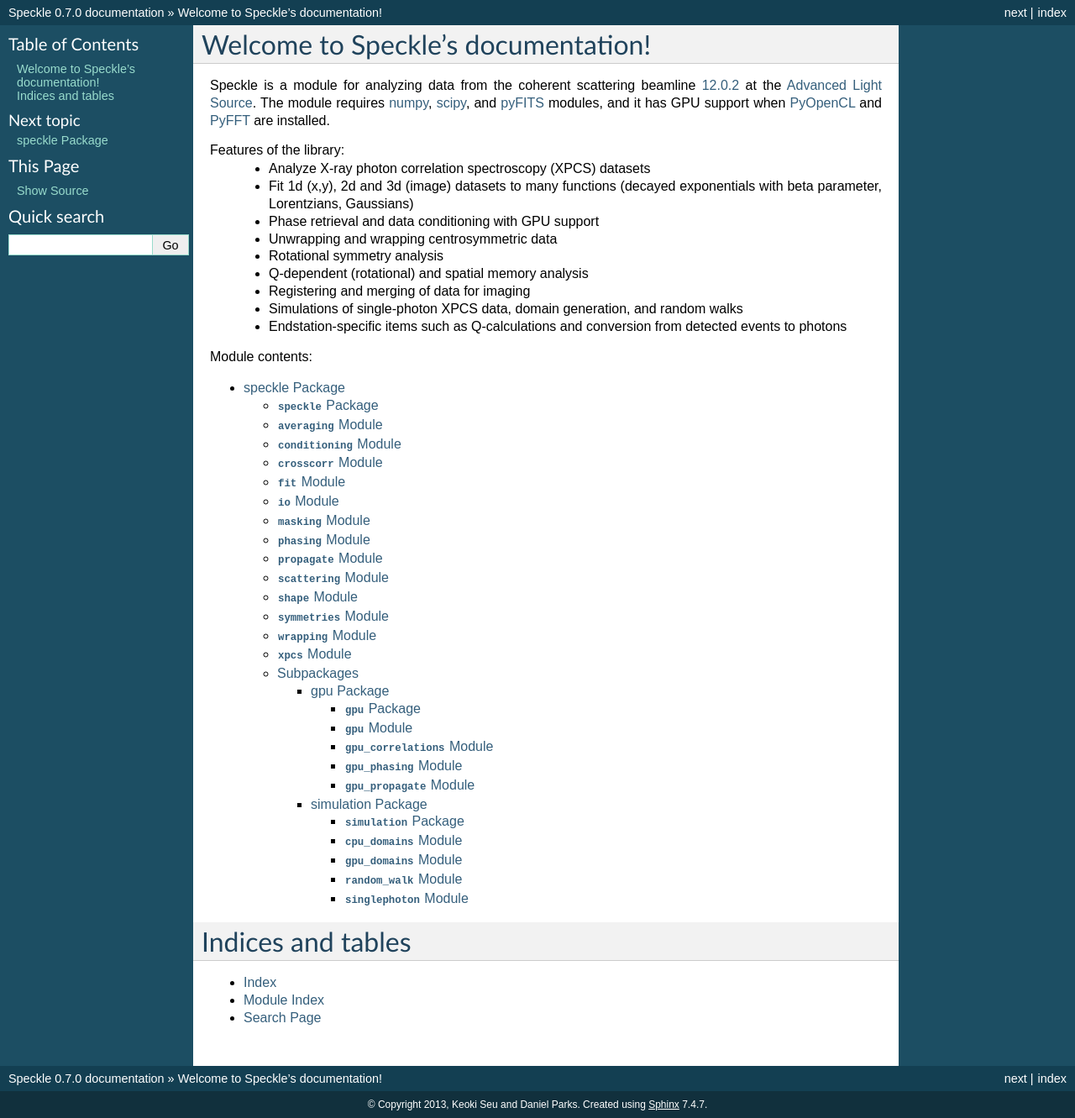
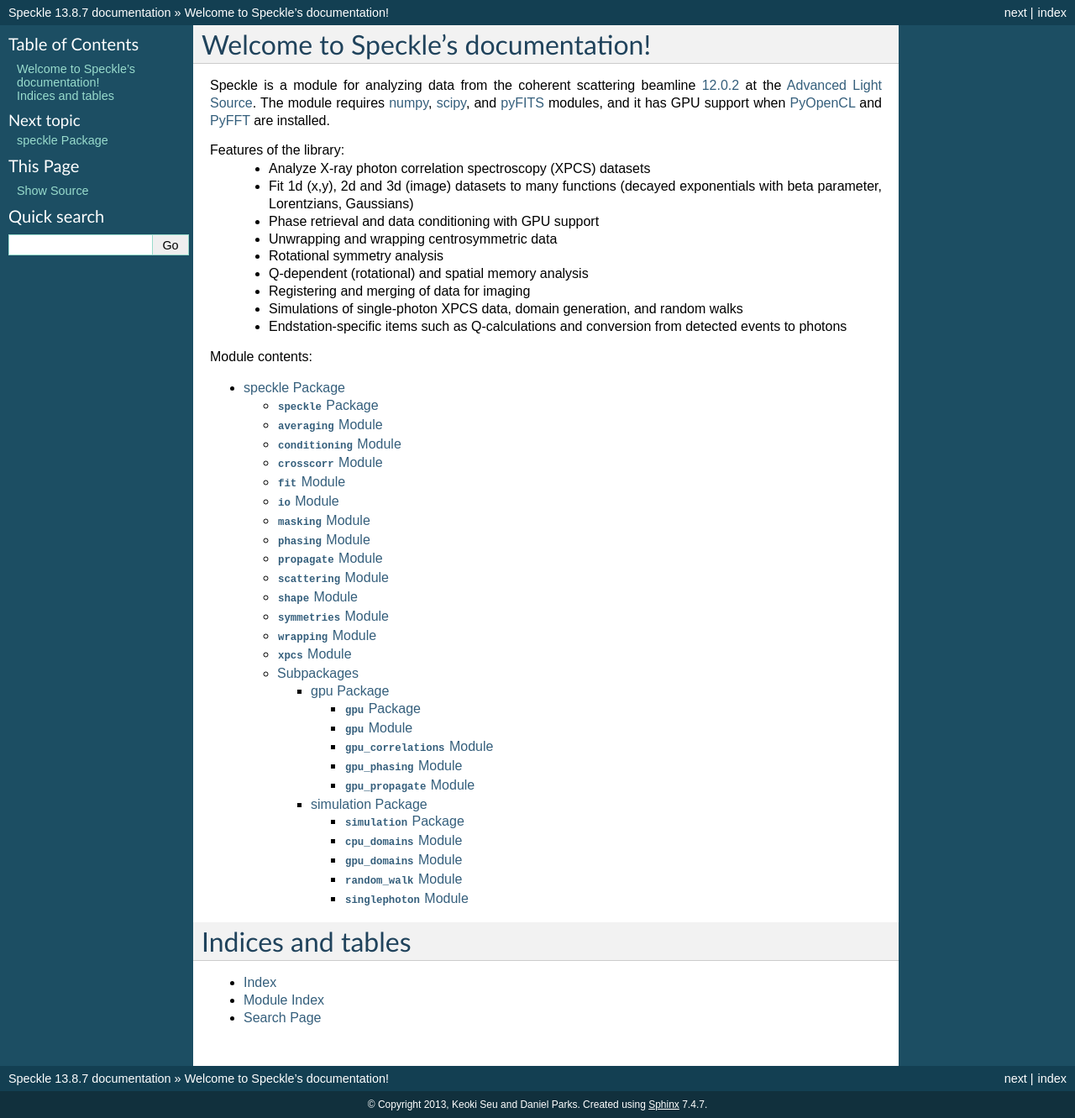
Before and after one commit to dhparks/als_speckle, a Sphinx documentation site: the page built from docs/index.rst, in a window 1280 px wide. Shown: the whole page at 84% size. Built offline with Sphinx 7.4.7, drawn with Linux system fonts in a browser that asks for light colours.

Commit message:
Increment version because its been a while. Move to system of YY.M(M).D(D) for version as this is helps clarify what others in the group are actually using.

```diff
--- a/docs/conf.py
+++ b/docs/conf.py
@@ -48,9 +48,9 @@
 # built documents.
 #
 # The short X.Y version.
-version = '0.7.0'
+version = '13.8.7'
 # The full version, including alpha/beta/rc tags.
-release = '0.7.0'
+release = '13.8.7'
 
 # The language for content autogenerated by Sphinx. Refer to documentation
 # for a list of supported languages.
--- a/setup.py
+++ b/setup.py
@@ -2,7 +2,7 @@
 
 setup(
     name='speckle',
-    version='0.7.0',
+    version='13.8.7',
     packages=[ 'speckle', 'speckle.simulation', 'speckle.interfaces' ],
     requires = ['scipy', 'numpy'],
     package_data = { 'speckle': ['kernels/*.cl']},
--- a/speckle/__init__.py
+++ b/speckle/__init__.py
@@ -12,7 +12,7 @@
 Author: Daniel Parks (dhparks@lbl.gov)
 
 """
-__version_info__ = ('0', '7', '0')
+__version_info__ = ('13', '8', '7')
 __version__ = '.'.join(__version_info__)
 
 # if you make a new file/module name, put it here.  These are alphabetized.
```
